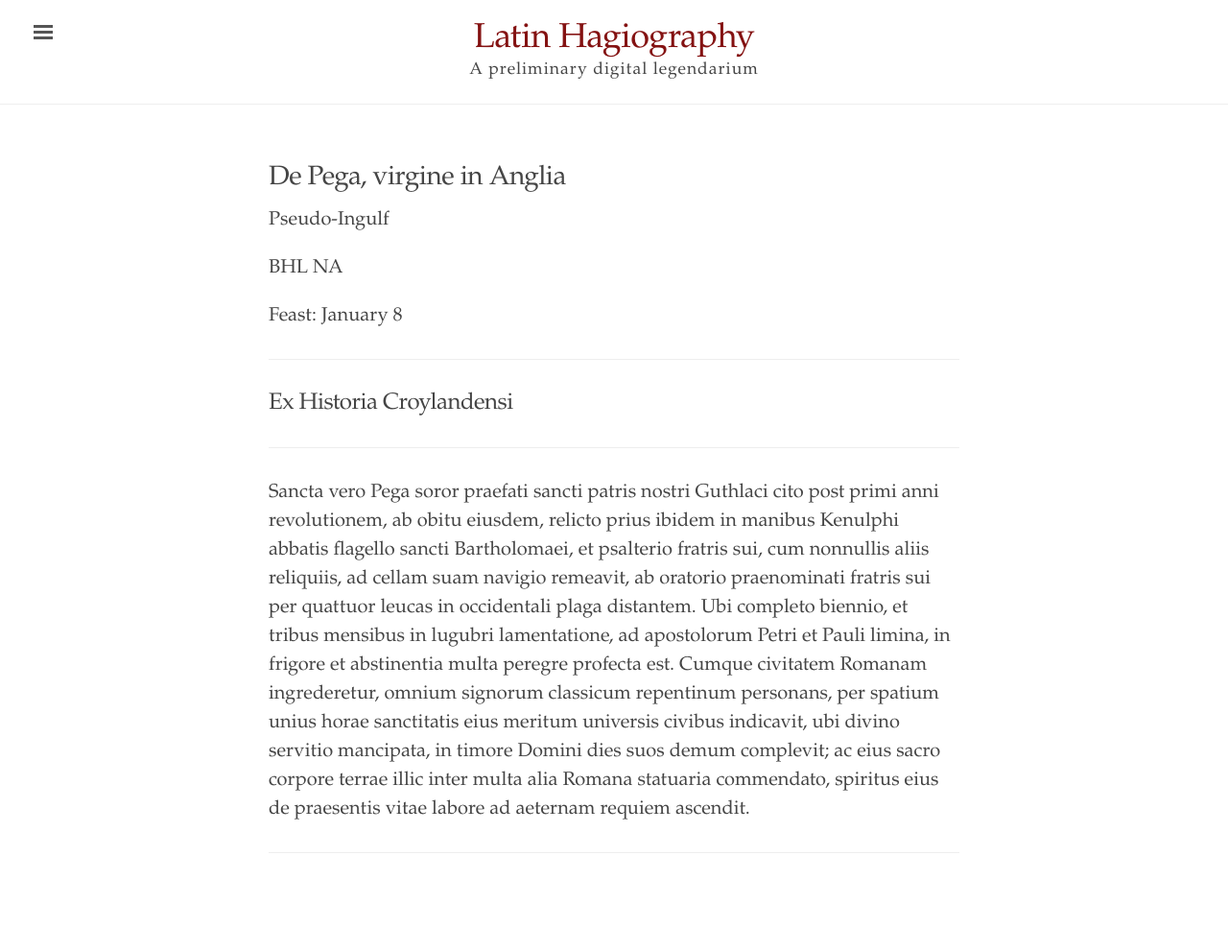
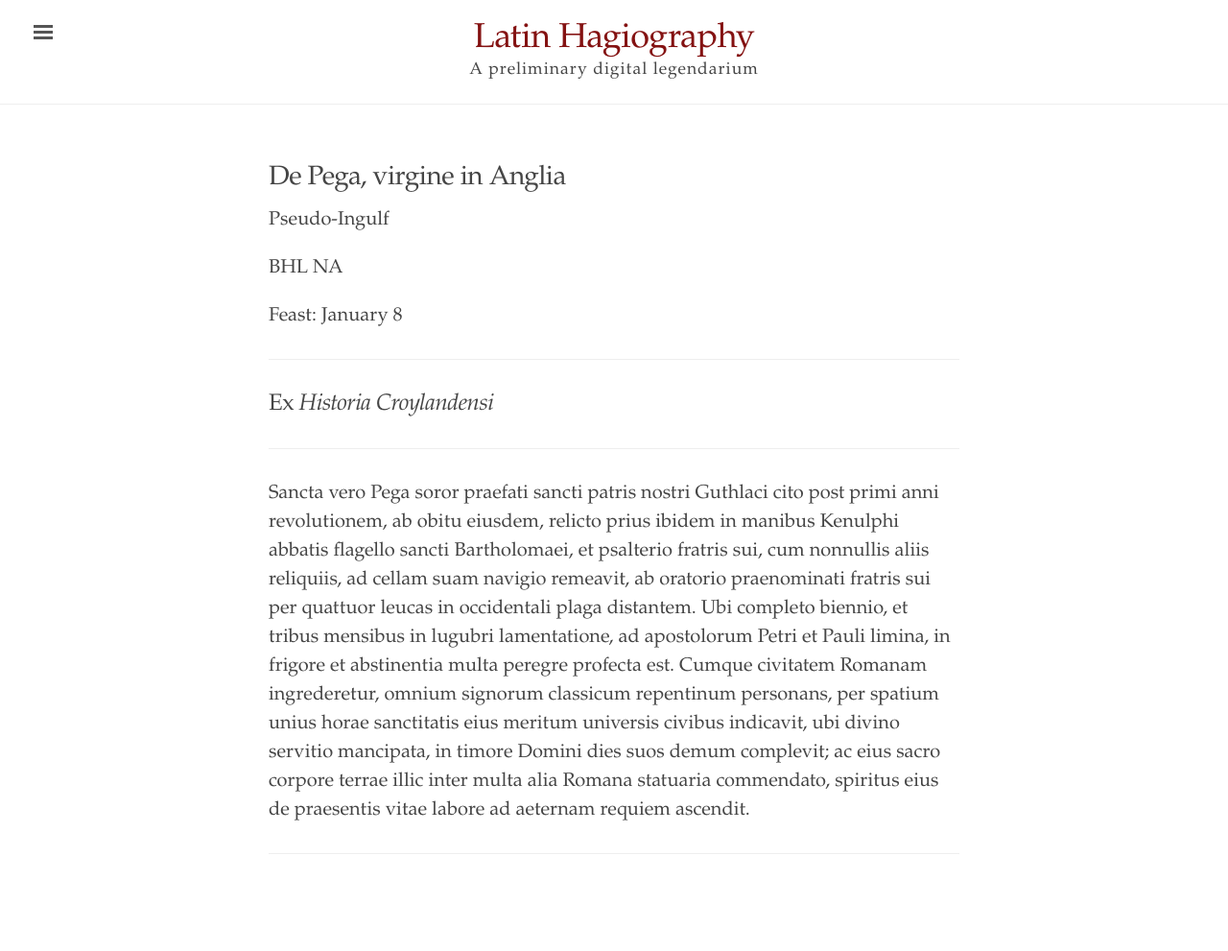
Before and after one commit to cjkoepke1/latin-hagiography, a Jekyll site: the page built from _texts/de-pega.md, in a window 1280 px wide. Shown: the whole page at 96% size. Built offline with Jekyll 4.4.1, drawn with Linux system fonts in a browser that asks for light colours.

```diff
--- a/_texts/de-pega.md
+++ b/_texts/de-pega.md
@@ -10,7 +10,7 @@ source: Acta Sanctorum ex Historia Croylandensi
 
 ---
 
-## Ex Historia Croylandensi
+## Ex *Historia Croylandensi*
 
 ---
 
```
